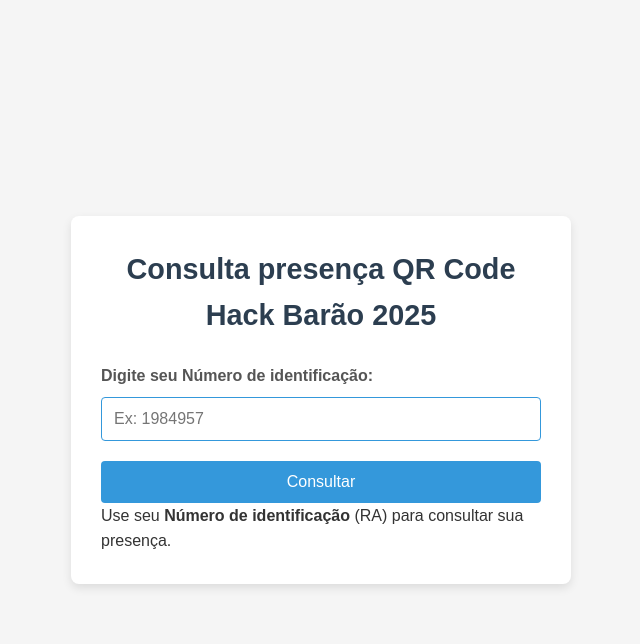
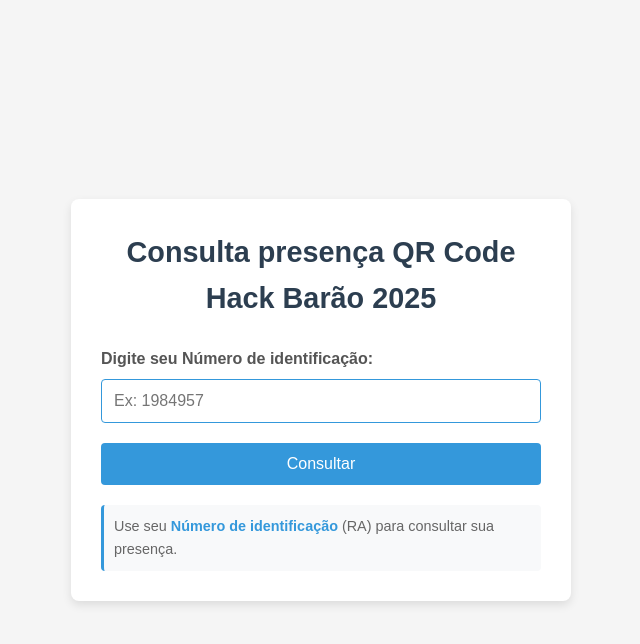
Before and after one commit to gbazo/freq_hack, a FastAPI app: page / in a window 1280 px wide. Shown: the top 644 px of the page, without its empty margins (319-959 px from the left). Run offline with FastAPI, Linux system fonts and the light colour scheme.

Commit message:
Update style.css

```diff
--- a/static/style.css
+++ b/static/style.css
@@ -79,6 +79,25 @@ input[type="text"]:focus {
 
 .btn-consultar:hover {
     background-color: #2980b9;
+}
+
+/* Texto informativo */
+.info-text {
+    margin-top: 20px;
+    padding: 10px;
+    background-color: #f8f9fa;
+    border-left: 3px solid #3498db;
+    color: #666;
+    font-size: 0.9rem;
+    border-radius: 4px;
+}
+
+.info-text p {
+    margin: 0;
+}
+
+.info-text strong {
+    color: #3498db;
 }
 
 /* Estilos da página de resultado */
```
